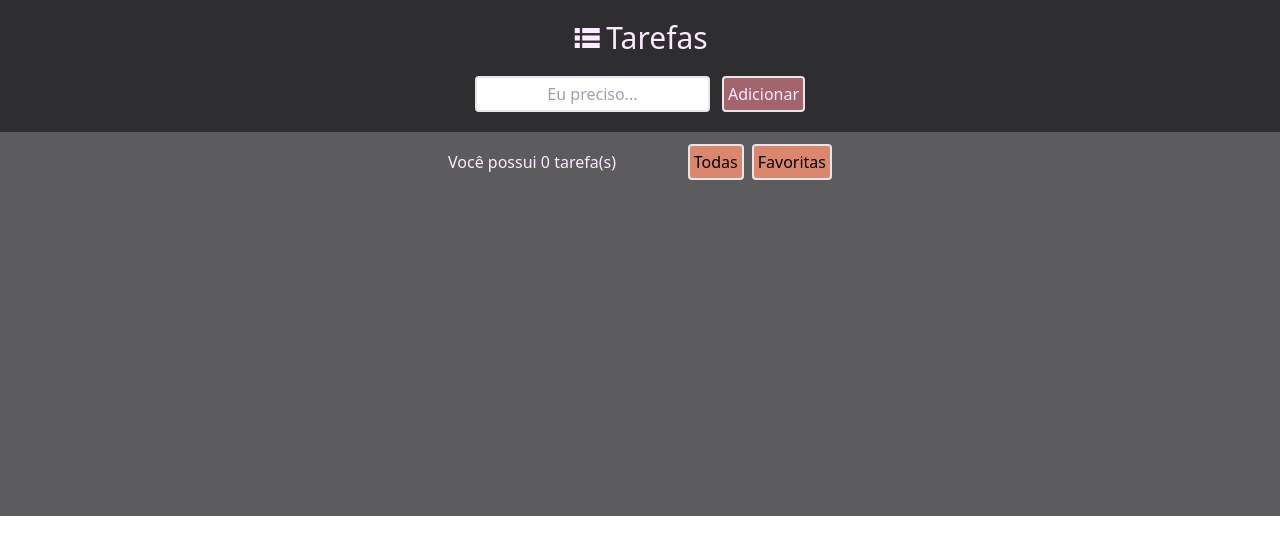
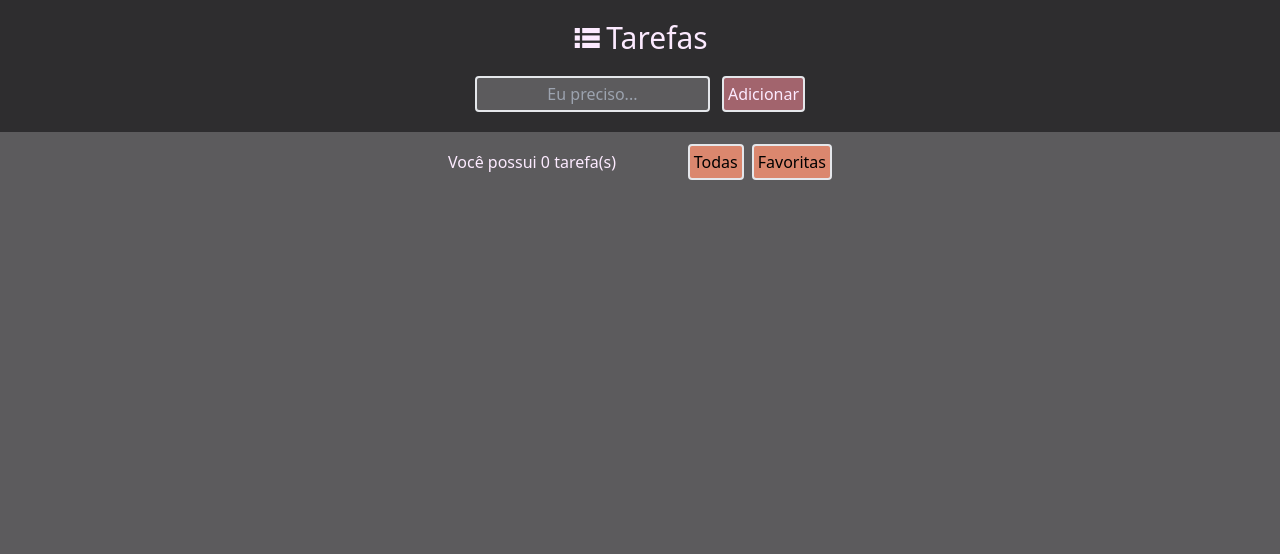
Before and after one commit to ricierirossi/my-todo-list, a Vue app: page / in a window 1280 px wide. Shown: the top 554 px of the page. Built offline with nearby package versions, Linux system fonts and the light colour scheme; no server answers.

Commit message:
Add global background color

```diff
--- a/src/assets/main.css
+++ b/src/assets/main.css
@@ -1,3 +1,7 @@
 @tailwind base;
 @tailwind components;
 @tailwind utilities;
+
+* {
+    background-color: #5C5B5D;
+}
```
